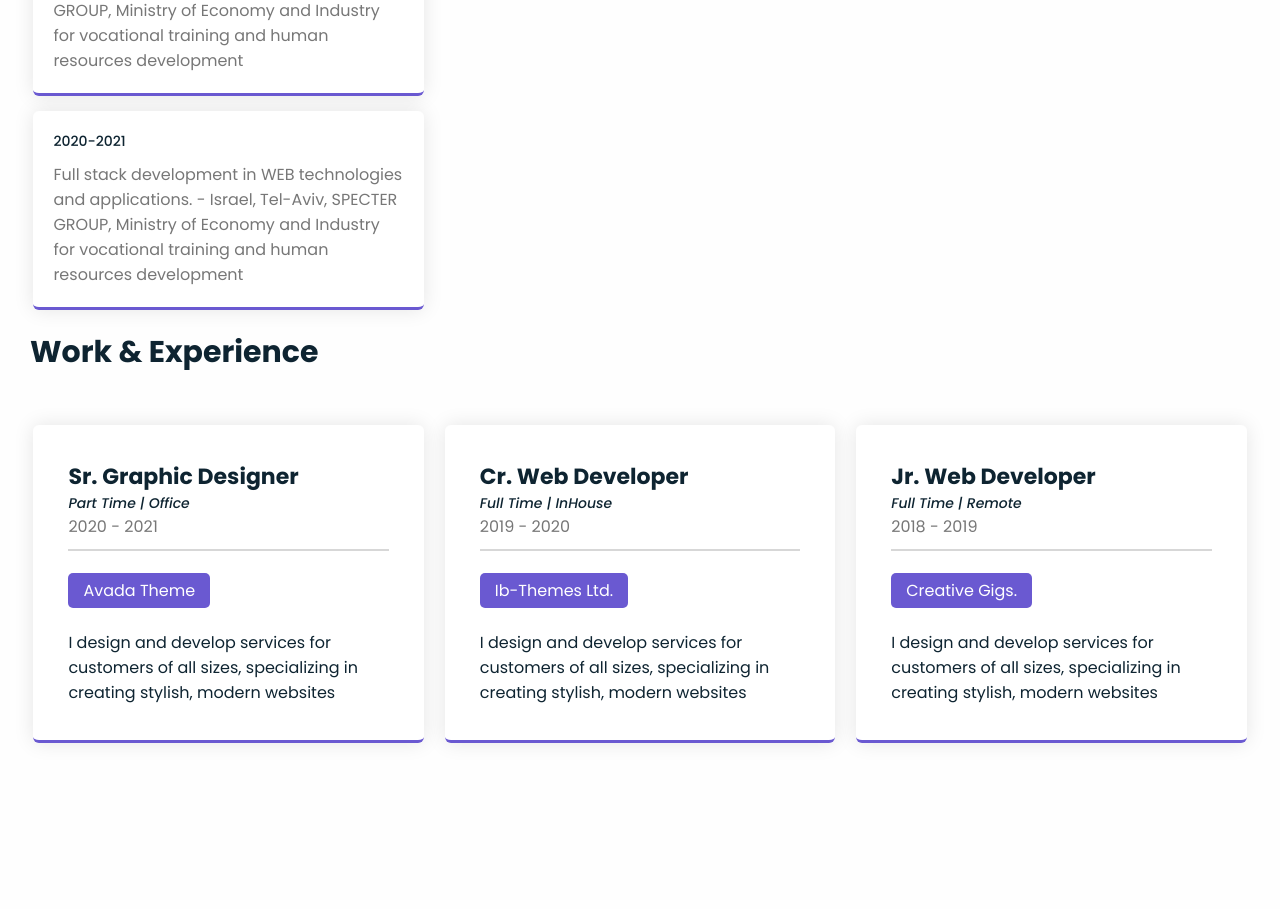
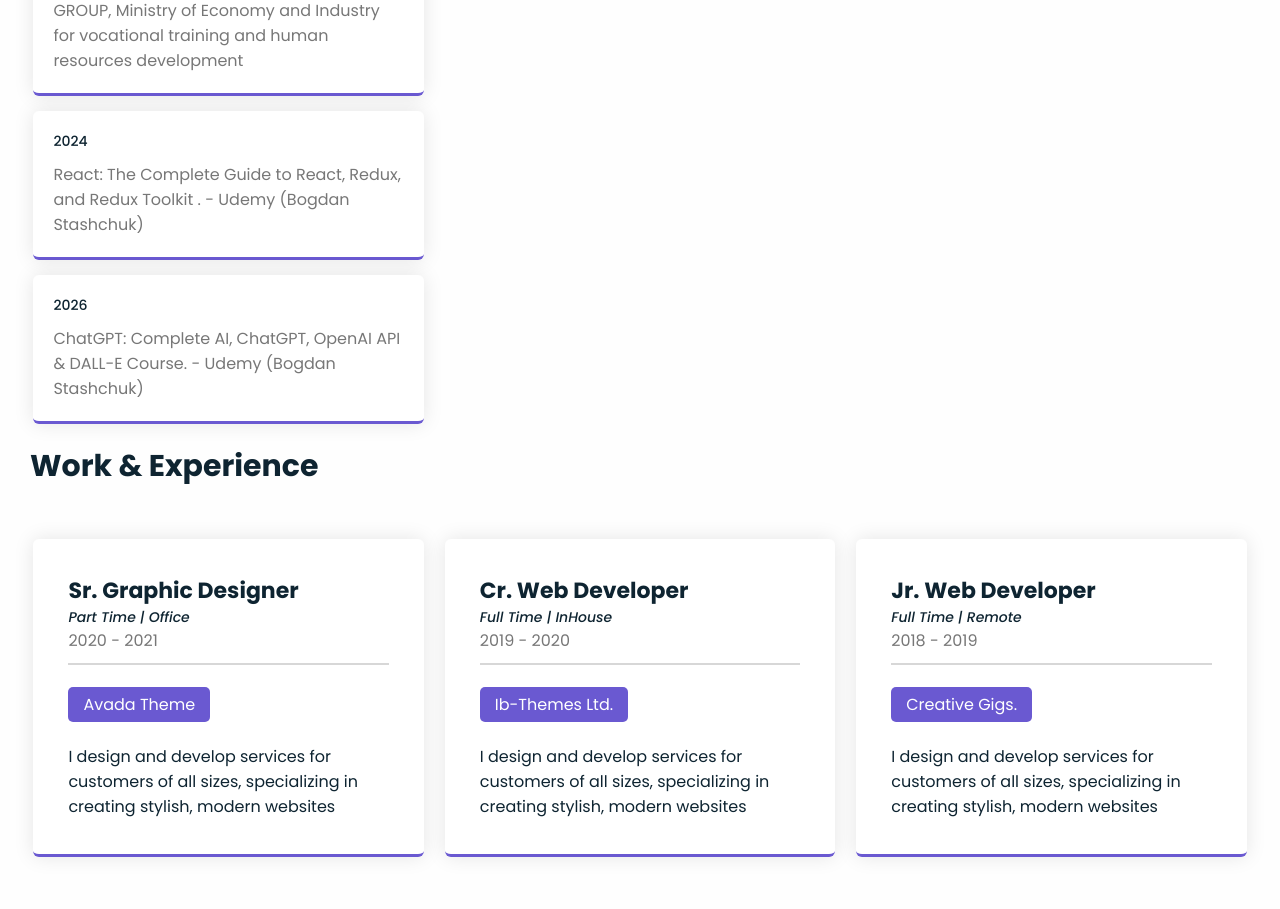
Before and after one commit to yukovarkadi/portfolio, a React (Vite) app: page / in a window 1280 px wide. Shown: the part 2720-3629 px from the top of the page. Built offline with nearby package versions, Linux system fonts and the light colour scheme.

Commit message:
commit
add educations

```diff
--- a/src/components/data/education.js
+++ b/src/components/data/education.js
@@ -30,9 +30,13 @@ export const education = [
       "Israel, Tel-Aviv, SPECTER GROUP, Ministry of Economy and Industry for vocational training and human resources development",
   },
   {
-    year: "2020-2021",
-    degree: "Full stack development in WEB technologies and applications.",
-    institutoin:
-      "Israel, Tel-Aviv, SPECTER GROUP, Ministry of Economy and Industry for vocational training and human resources development",
+    year: "2024",
+    degree: "React: The Complete Guide to React, Redux, and Redux Toolkit .",
+    institutoin: "Udemy (Bogdan Stashchuk)",
+  },
+  {
+    year: "2026",
+    degree: "ChatGPT: Complete AI, ChatGPT, OpenAI API & DALL-E Course.",
+    institutoin: "Udemy (Bogdan Stashchuk)",
   },
 ];
```
